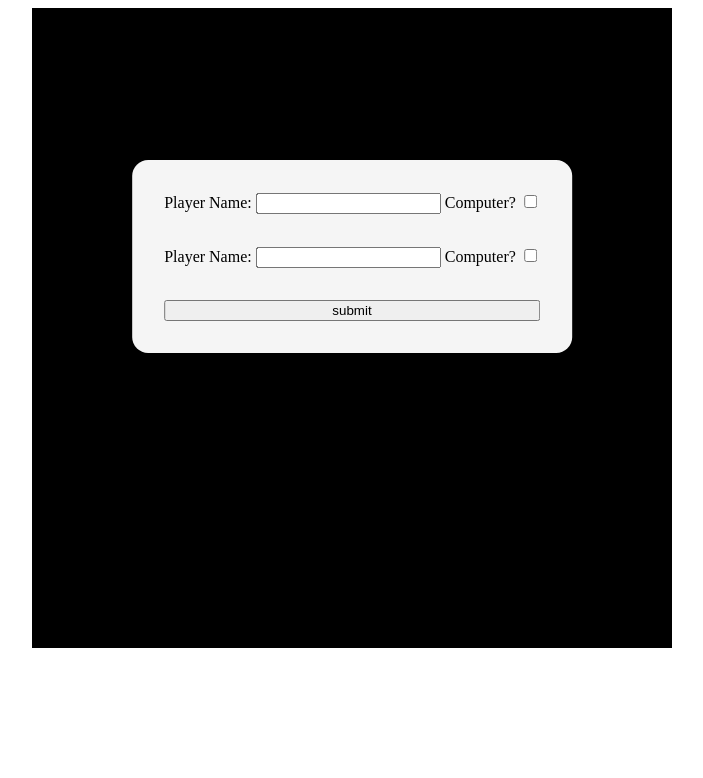
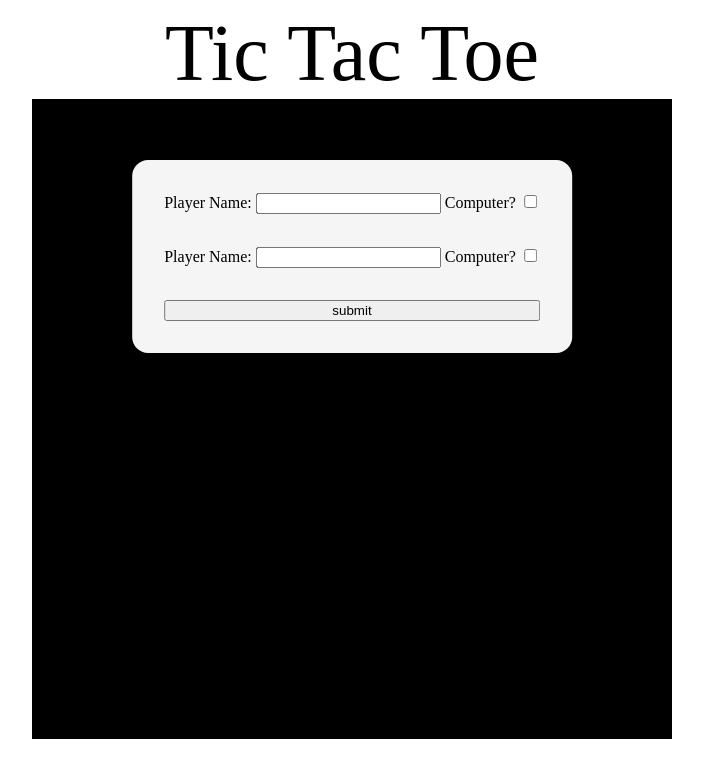
Before and after one commit to qpongratz/tic-tac-toe, a plain HTML site: page index.html in a window 1280 px wide. Shown: the whole page, without its empty margins (288-991 px from the left). Drawn offline with Linux system fonts and the light colour scheme.

Commit message:
Add placeholder text

```diff
--- a/index.html
+++ b/index.html
@@ -9,7 +9,7 @@
   <script defer src="script.js"></script>
 </head>
 <body>
-  <div class="game_info" id="info-box"></div>
+  <div class="game_info" id="info-box">Tic Tac Toe</div>
   <div class="game_board"></div>
   <div class="player_modal" id="player_modal">
     <form action="">
```
